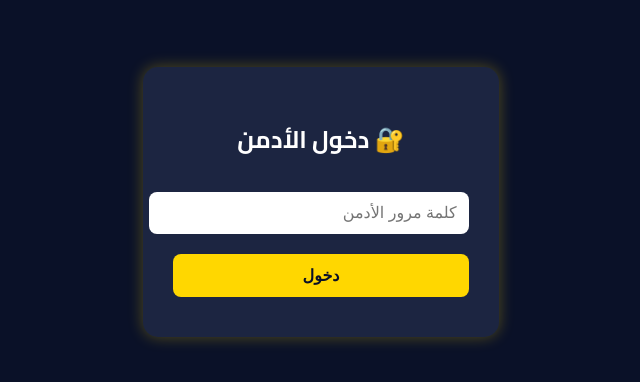
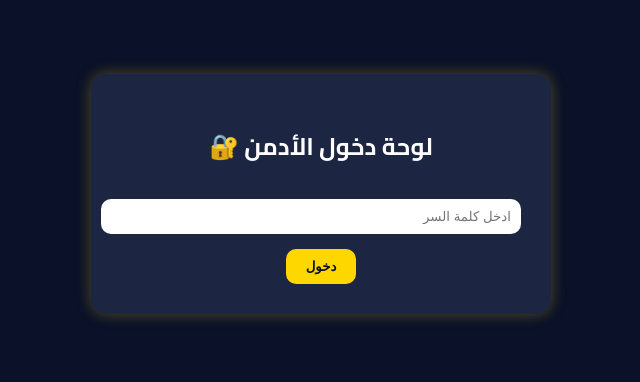
Before and after one commit to refat263/StudyBoss, a plain HTML site: page admin-login.html in a window 1280 px wide. Shown: the part 206-588 px from the top of the page, without its empty margins (319-959 px from the left). Drawn offline with Linux system fonts and the light colour scheme.

Commit message:
Update admin-login.html

```diff
--- a/admin-login.html
+++ b/admin-login.html
@@ -1,34 +1,71 @@
 <!DOCTYPE html>
 <html lang="ar" dir="rtl">
 <head>
-  <meta charset="UTF-8">
-  <meta name="viewport" content="width=device-width, initial-scale=1.0">
+  <meta charset="UTF-8" />
+  <meta name="viewport" content="width=device-width, initial-scale=1.0"/>
   <title>دخول الأدمن | Study Boss</title>
-  <link href="https://fonts.googleapis.com/css2?family=Cairo:wght@400;700&display=swap" rel="stylesheet">
+  <link href="https://fonts.googleapis.com/css2?family=Cairo:wght@400;700&display=swap" rel="stylesheet"/>
   <style>
-    body { font-family:'Cairo'; background:#0a1128; color:#fff;
-      display:flex;align-items:center;justify-content:center;height:100vh; }
-    .login-box { background:#1c2541;padding:30px;border-radius:15px;
-      box-shadow:0 0 15px rgba(255,215,0,0.3);text-align:center; }
-    input, button { width:100%; padding:12px; margin:10px 0;
-      border-radius:8px; border:none; font-size:1rem; }
-    button { background:#FFD700; color:#0a1128; font-weight:bold; cursor:pointer; }
+    body {
+      font-family: 'Cairo', sans-serif;
+      background: #0a1128;
+      color: #fff;
+      display: flex;
+      justify-content: center;
+      align-items: center;
+      height: 100vh;
+      margin: 0;
+    }
+    .login-box {
+      background: #1c2541;
+      padding: 30px;
+      border-radius: 15px;
+      box-shadow: 0 0 15px rgba(255, 215, 0, 0.3);
+      width: 90%;
+      max-width: 400px;
+      text-align: center;
+    }
+    input {
+      width: 100%;
+      padding: 10px;
+      margin-top: 10px;
+      border-radius: 10px;
+      border: none;
+    }
+    button {
+      margin-top: 15px;
+      padding: 10px 20px;
+      background: #FFD700;
+      color: #0a1128;
+      font-weight: bold;
+      border: none;
+      border-radius: 10px;
+      cursor: pointer;
+    }
+    button:hover {
+      background: #fff;
+    }
   </style>
 </head>
 <body>
+
 <div class="login-box">
-    <h2>🔐 دخول الأدمن</h2>
-    <input type="password" id="adminPass" placeholder="كلمة مرور الأدمن">
-    <button onclick="checkLogin()">دخول</button>
+  <h2>لوحة دخول الأدمن 🔐</h2>
+  <input type="password" id="adminPass" placeholder="ادخل كلمة السر">
+  <button onclick="login()">دخول</button>
 </div>
+
 <script>
-    function checkLogin() {
-      if (document.getElementById("adminPass").value === "studyboss123") {
+function login() {
+  const pass = document.getElementById('adminPass').value;
+  if (pass === "studyboss2025") {
+    localStorage.setItem("adminLoggedIn", "true");
     window.location.href = "admin-panel.html";
   } else {
-        alert("❌ كلمة المرور غير صحيحة");
+    alert("كلمة السر غلط ❌");
   }
 }
 </script>
+
 </body>
 </html>
```
Lines whose indentation alone changed are shown as unchanged.
